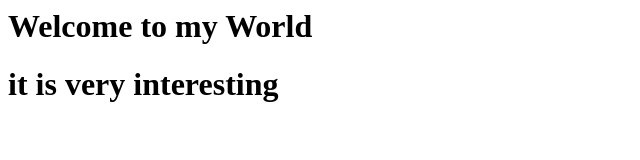
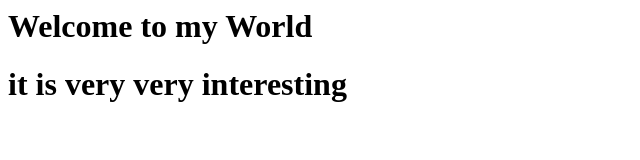
Before and after one commit to feyikemi30/web-server, a plain HTML site: page index2.html in a window 1280 px wide. Shown: the whole page, without its empty margins (0-640 px from the left). Drawn offline with Linux system fonts and the light colour scheme.

Commit message:
interesting

```diff
--- a/index2.html
+++ b/index2.html
@@ -3,6 +3,6 @@
 </head>
 <body>
  <h1>Welcome to my World<h1>
-   <h1>it is very interesting<h1>
+   <h1>it is very very interesting<h1>
 </body>
 </html>
```
